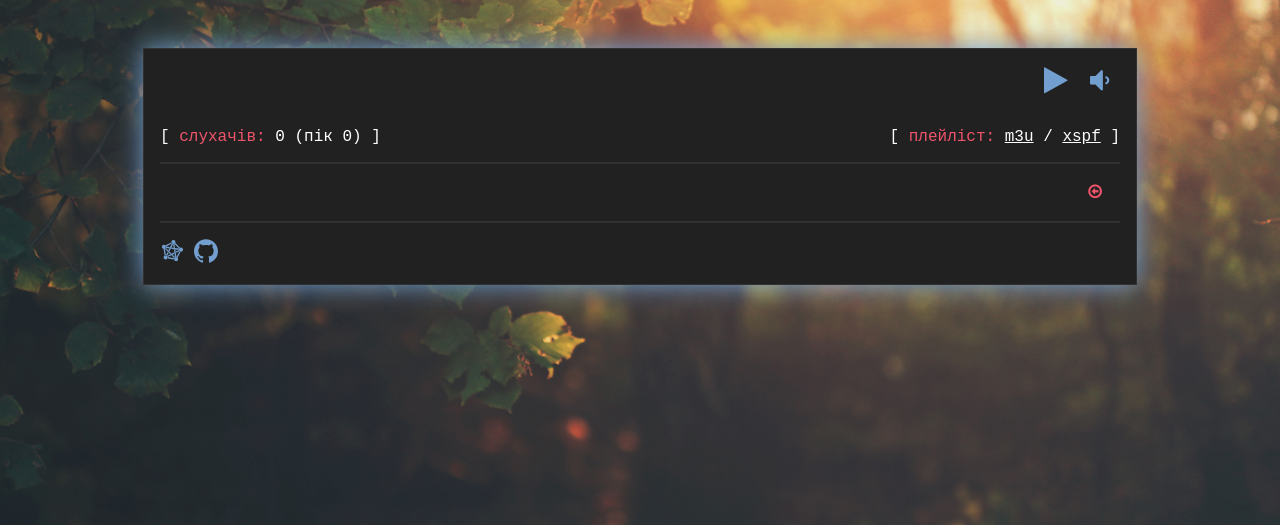
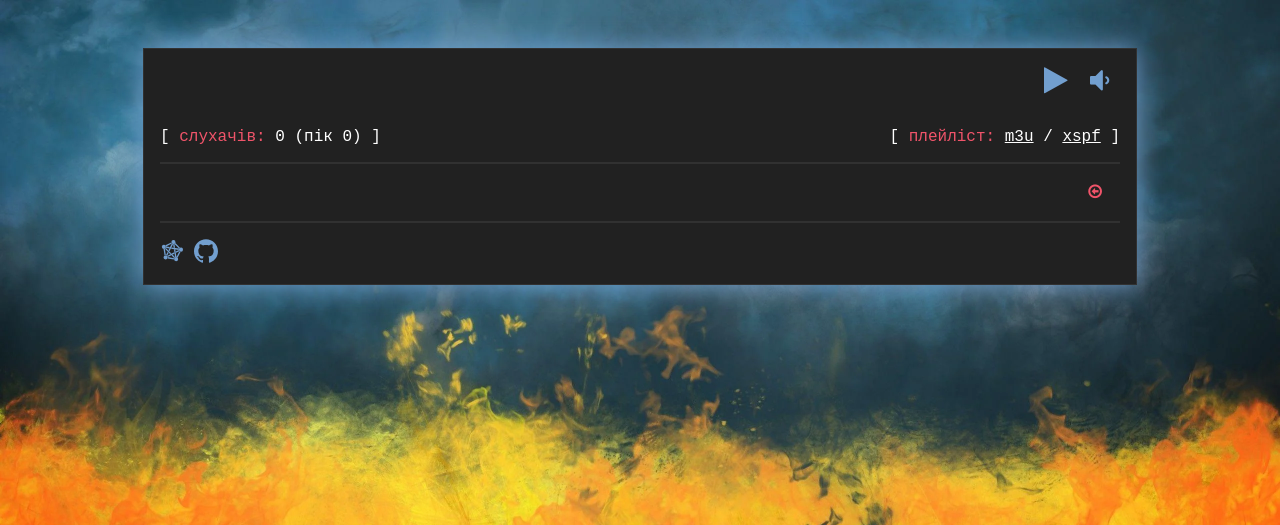
Before and after one commit to uanet-exception/radio.social.net.ua, a Flask app: page / in a window 1280 px wide. Shown: the top 525 px of the page. Run offline with Flask 2, Linux system fonts and the light colour scheme; data that the repository does not hold is empty.

Commit message:
New backgound

```diff
--- a/app/static/css/themes/default.css
+++ b/app/static/css/themes/default.css
@@ -1,5 +1,5 @@
 body {
-  background: url("/static/background.png") center center / cover no-repeat fixed;
+  background: url("/static/background.webp") center center / cover no-repeat fixed;
   font-family: monospace;
   font-size: 16px;
   color: white;
```
Also changed, not shown: app/static/background.png (deleted), app/static/background.webp (added).
